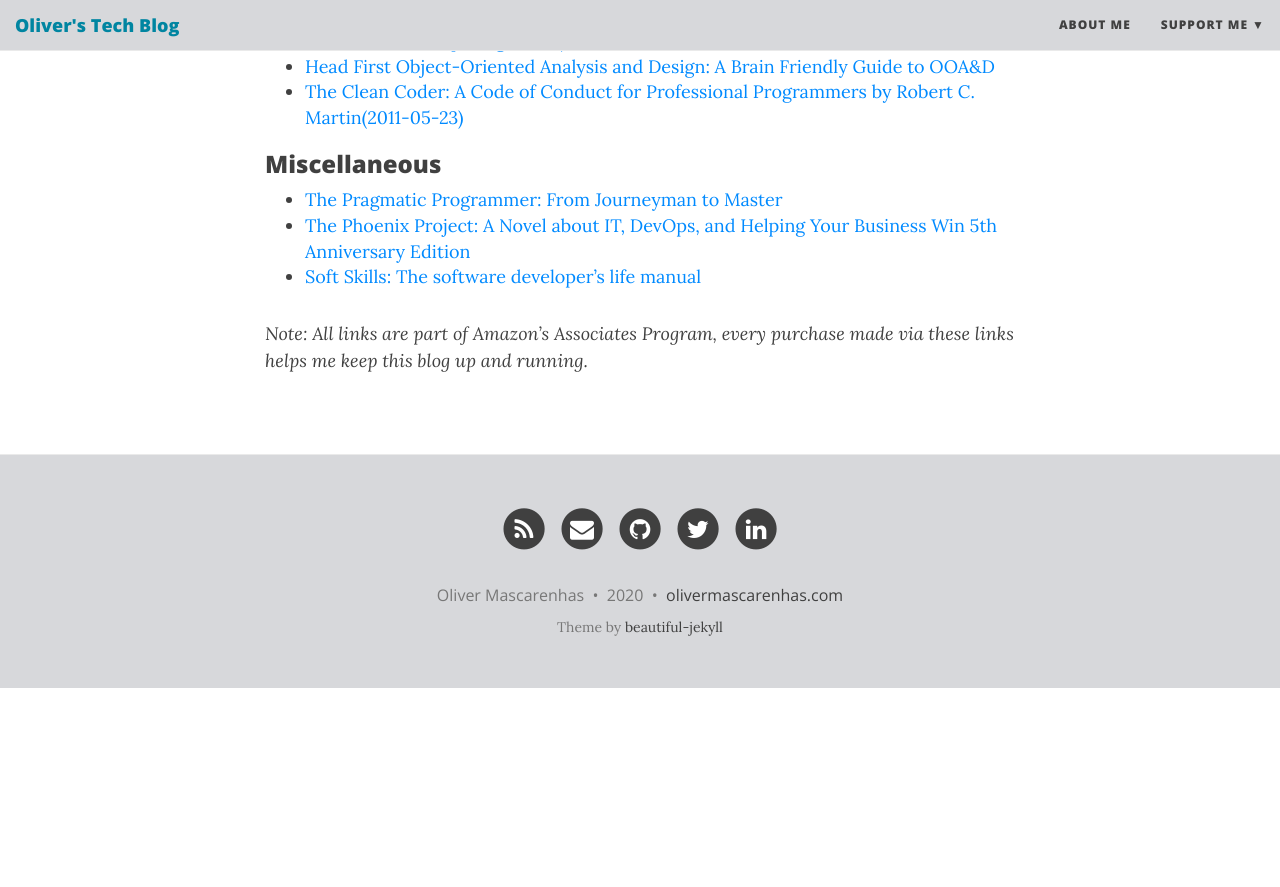
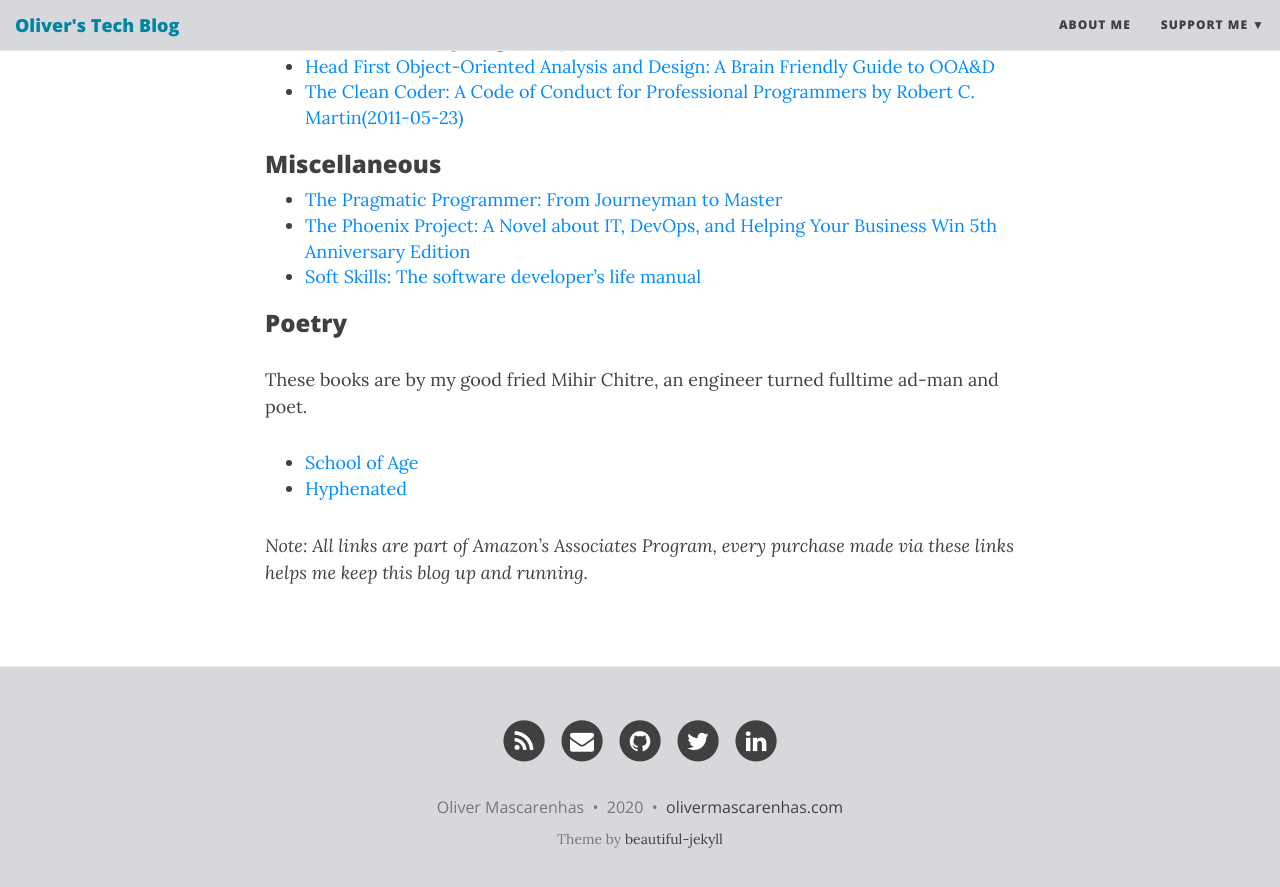
Before and after one commit to oliversavio/oliversavio.github.io, a Jekyll site: the page built from books.md, in a window 1280 px wide and 900 px high, scrolled down 605 px. Shown: the top 887 px of the window. Built offline with Jekyll 4.4.1, drawn with Linux system fonts in a browser that asks for light colours; nearby versions of some CDN libraries; before the commit the page ends 1293 px from its top, so only the background shows below that.

Commit message:
add poetry books

```diff
--- a/books.md
+++ b/books.md
@@ -21,6 +21,11 @@ subtitle: If you're serious about crafting software, check out these books.
 - [The Phoenix Project: A Novel about IT, DevOps, and Helping Your Business Win 5th Anniversary Edition][pheonix-project]
 - [Soft Skills: The software developer's life manual][soft-skills]
 
+### Poetry
+These books are by my good fried Mihir Chitre, an engineer turned fulltime ad-man and poet.
+- [School of Age][school-of-age]
+- [Hyphenated][hypen]
+
 _Note: All links are part of Amazon's Associates Program, every purchase made via these links helps me keep this blog up and running._
 
 
@@ -34,3 +39,5 @@ _Note: All links are part of Amazon's Associates Program, every purchase made vi
 [let-us-c]: https://amzn.to/3d5TvGP
 [java-concurrency]: https://amzn.to/33olEV9
 [soft-skills]: https://amzn.to/2IROOTa
+[school-of-age]: https://amzn.to/2TX6KC7
+[hypen]: https://amzn.to/2wYPYcP
```
